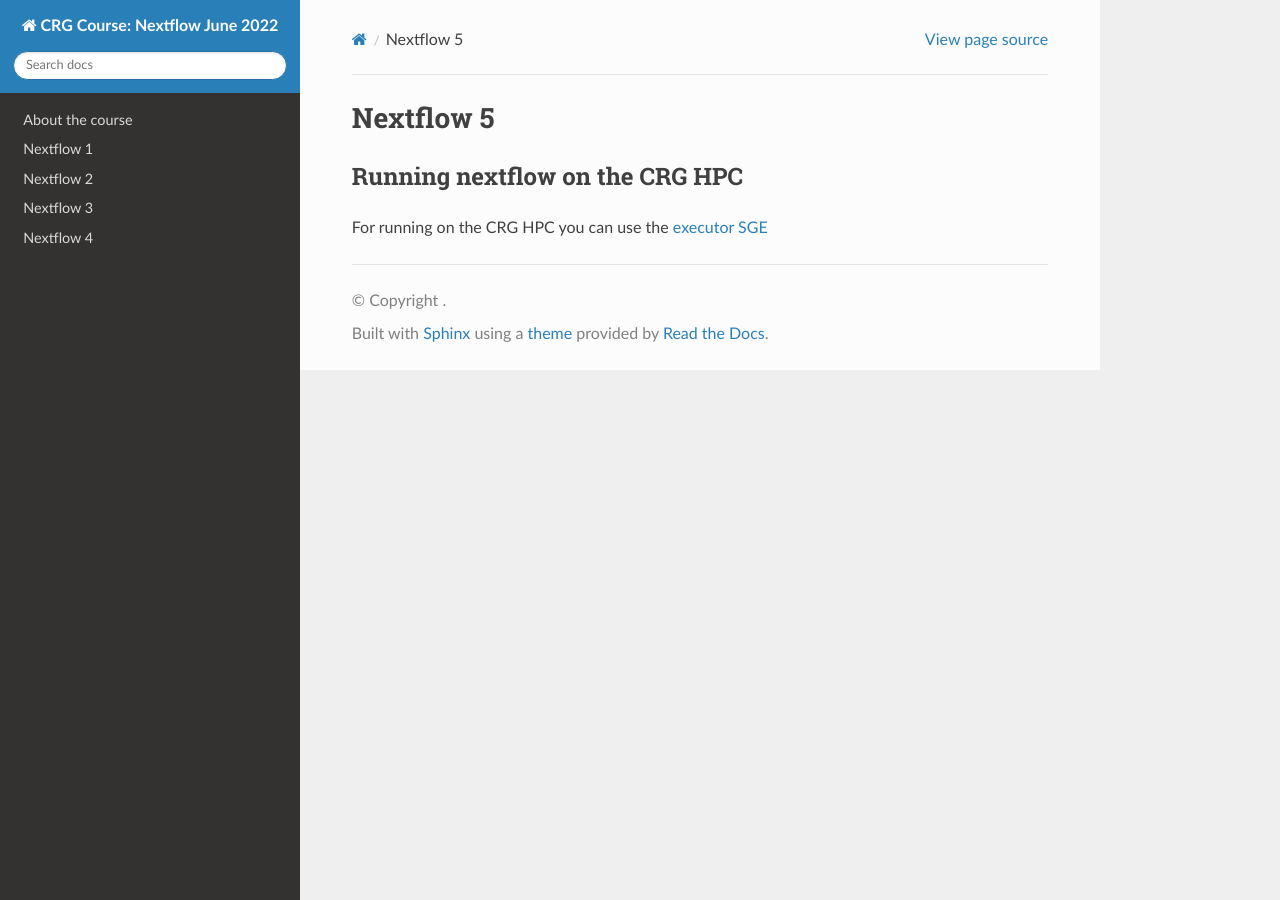
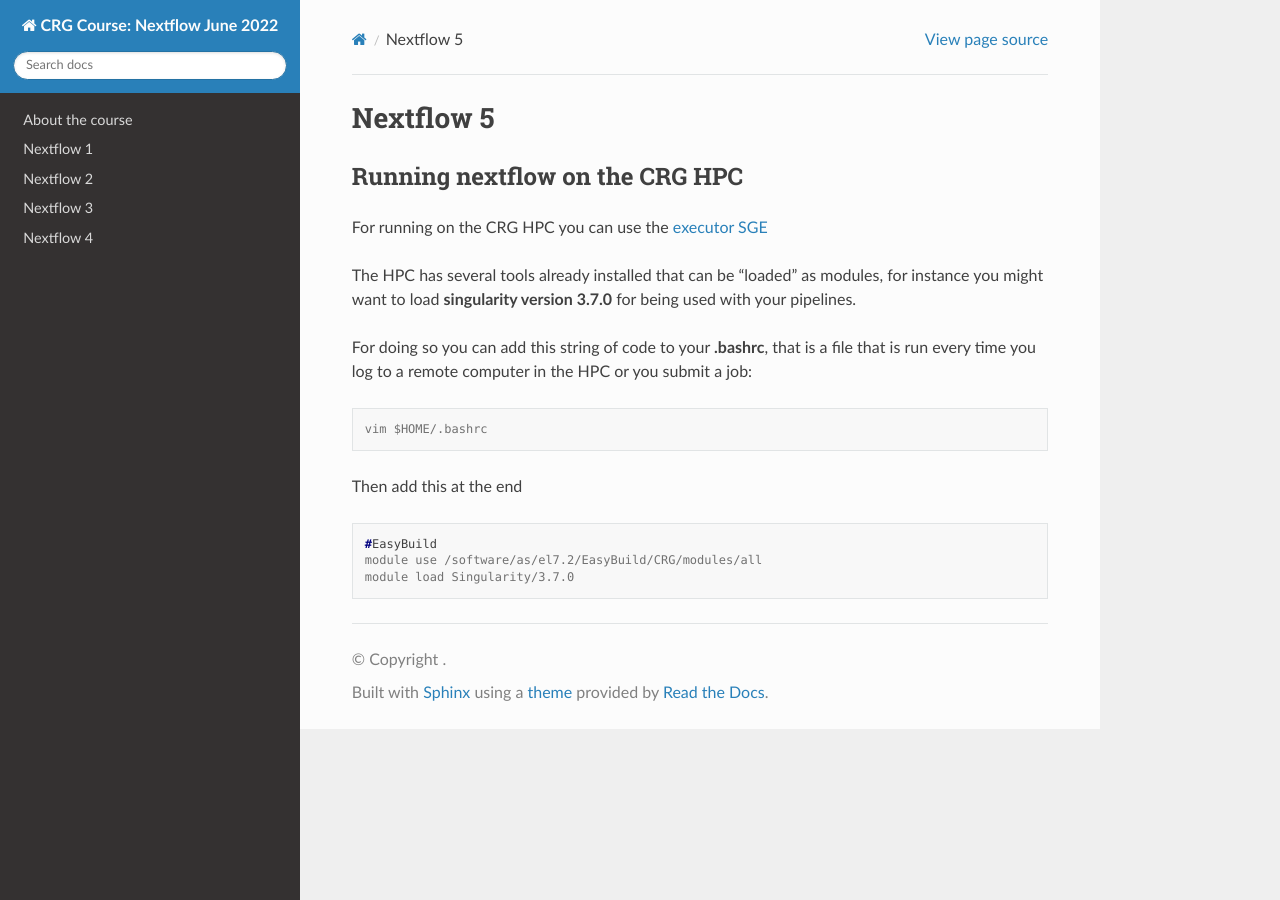
Before and after one commit to biocorecrg/CRG_Nextflow_June_2022, a Sphinx documentation site: the page built from docs/nextflow_5.rst, in a window 1280 px wide. Built offline with Sphinx 7.4.7 and the Read the Docs theme 2.0.0, drawn with Linux system fonts in a browser that asks for light colours.

Commit message:
Update nextflow_5.rst

```diff
--- a/docs/nextflow_5.rst
+++ b/docs/nextflow_5.rst
@@ -9,3 +9,19 @@ Nextflow 5
 Running nextflow on the CRG HPC
 ==================================
 For running on the CRG HPC you can use the `executor SGE <https://www.nextflow.io/docs/latest/executor.html#sge>`__
+
+The HPC has several tools already installed that can be "loaded" as modules, for instance you might want to load **singularity version 3.7.0** for being used with your pipelines.
+
+For doing so you can add this string of code to your **.bashrc**, that is a file that is run every time you log to a remote computer in the HPC or you submit a job:
+
+.. code-block:: console
+
+  vim $HOME/.bashrc
+
+Then add this at the end
+
+.. code-block:: console
+
+  #EasyBuild
+  module use /software/as/el7.2/EasyBuild/CRG/modules/all
+  module load Singularity/3.7.0
```
